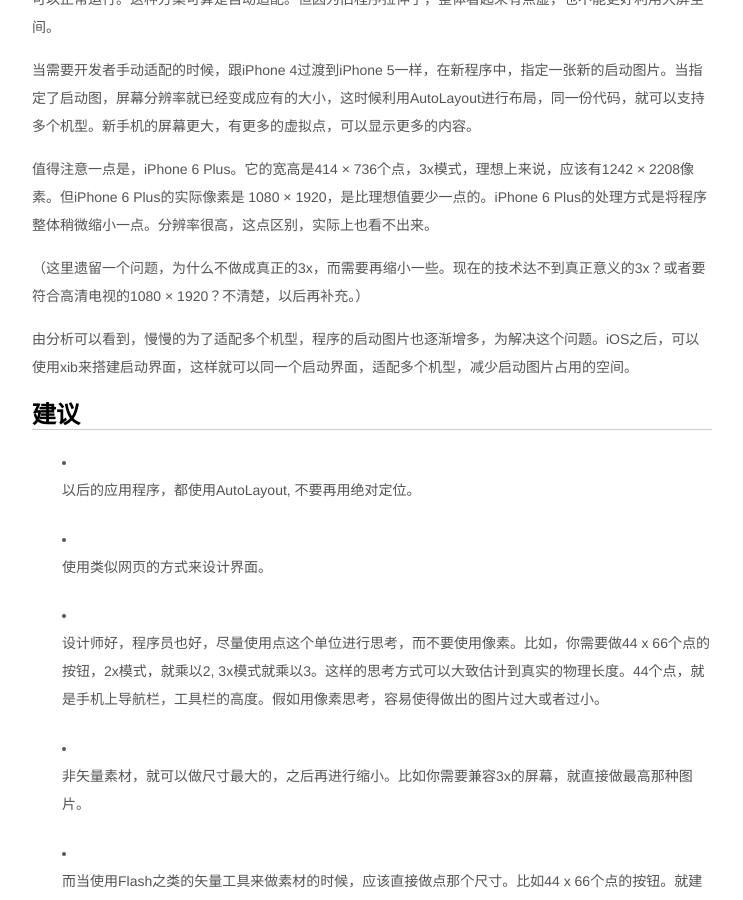
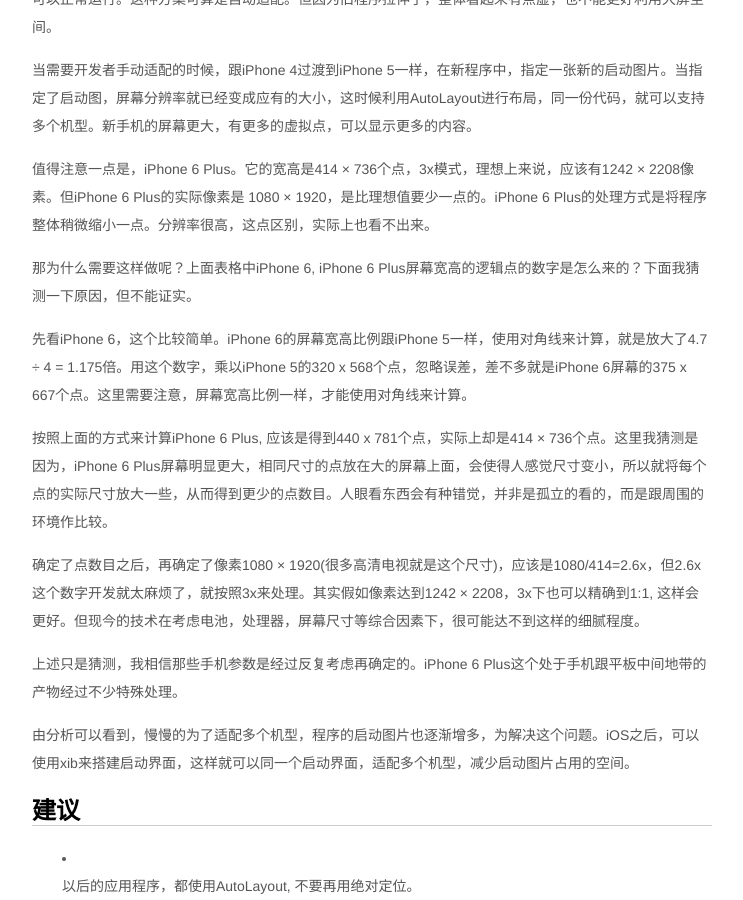
Before and after one commit to jzpangpang/hjcapple.github.com, a Jekyll site: the page built from _posts/2014-10-10-iphone-screen.md, in a window 1280 px wide and 900 px high, scrolled down 9256 px. Shown: the whole window, without its empty margins (268-1011 px from the left). Built offline with Jekyll 4.4.1, drawn with Linux system fonts in a browser that asks for light colours; nearby versions of some CDN libraries; Markdown is read by kramdown in place of the engine named in the settings; some of the changed text lies outside the part shown.

Commit message:
修正iPhone屏幕适配的文字

```diff
--- a/_posts/2014-10-10-iphone-screen.md
+++ b/_posts/2014-10-10-iphone-screen.md
@@ -31,10 +31,10 @@
 
 开发iOS的时候，使用点作为基本单位会更加方便。列表对比
 
-| 机型            	| 屏幕宽高，单位点 | 屏幕模式
-|:--------------		|:---------------:|:----:|
-| iPhone 3GS		| 320 x 480 | 1x
-| iPhone 4 | 320 x 480 | 2x
+| 机型            	| 屏幕宽高，单位点 | 屏幕模式 | 对角线长度
+|:--------------		|:---------------:|:----:|---------
+| iPhone 3GS		| 320 x 480 | 1x | 3.5英寸
+| iPhone 4 | 320 x 480 | 2x | 3.5英寸
 
 这里的屏幕模式可以初步理解成，一个点等于多少个像素。2x，就是1个点等于2个像素。
 
@@ -67,13 +67,13 @@
 
 iPhone 5
 -----
-2012年，苹果发布iPhone 5。我们将所有机型对比，依然采用点作为单位。
+2012年，苹果发布iPhone 5。我们将所有机型对比。
 
-| 机型            	| 屏幕宽高，单位点 | 屏幕模式
-|:--------------		|:---------------:|:---:
-| iPhone 3GS		| 320 x 480 | 1x
-| iPhone 4 | 320 x 480 | 2x
-| iPhone 5 | 320 * 568 | 2x
+| 机型            	| 屏幕宽高，单位点 | 屏幕模式 | 对角线长度
+|:--------------		|:---------------:|:---:|--------
+| iPhone 3GS		| 320 x 480 | 1x | 3.5英寸
+| iPhone 4 | 320 x 480 | 2x | 4英寸
+| iPhone 5 | 320 * 568 | 2x | 4英寸
 
 跟iPhone 4做比较, iPhone 5的宽度保持不变。高度增加568 - 480 = 88个点。
 
@@ -148,13 +148,13 @@
 -------
 2014年，iPhone 6, iPhone 6 Plus发布后，情况又有新的变化。再次比较所有iPhone机型。
 
-| 机型            	| 屏幕宽高，单位点 | 屏幕模式
-|--------------		|---------------|
-| iPhone 3GS		| 320 x 480 | 1x
-| iPhone 4 | 320 x 480 | 2x
-| iPhone 5 | 320 x 568 | 2x
-| iPhone 6 | 375 x 667 | 2x
-| iPhone 6 Plus | 414 × 736 | 3x
+| 机型            	| 屏幕宽高，单位点 | 屏幕模式 | 对角线长度
+|--------------		|---------------| -----| ------
+| iPhone 3GS		| 320 x 480 | 1x | 3.5英寸
+| iPhone 4 | 320 x 480 | 2x | 3.5英寸
+| iPhone 5 | 320 x 568 | 2x | 4英寸
+| iPhone 6 | 375 x 667 | 2x | 4.7英寸
+| iPhone 6 Plus | 414 × 736 | 3x | 5.5英寸
 
 屏幕尺寸再度分裂。但是我们比较iPhone 5 跟 iPhone 6的宽高比例。
 
@@ -172,7 +172,15 @@
 
 值得注意一点是，iPhone 6 Plus。它的宽高是414 × 736个点，3x模式，理想上来说，应该有1242 × 2208像素。但iPhone 6 Plus的实际像素是 1080 × 1920，是比理想值要少一点的。iPhone 6 Plus的处理方式是将程序整体稍微缩小一点。分辨率很高，这点区别，实际上也看不出来。
 
-（这里遗留一个问题，为什么不做成真正的3x，而需要再缩小一些。现在的技术达不到真正意义的3x？或者要符合高清电视的1080 × 1920？不清楚，以后再补充。）
+那为什么需要这样做呢？上面表格中iPhone 6, iPhone 6 Plus屏幕宽高的逻辑点的数字是怎么来的？下面我猜测一下原因，但不能证实。
+
+先看iPhone 6，这个比较简单。iPhone 6的屏幕宽高比例跟iPhone 5一样，使用对角线来计算，就是放大了4.7 ÷ 4 = 1.175倍。用这个数字，乘以iPhone 5的320 x 568个点，忽略误差，差不多就是iPhone 6屏幕的375 x 667个点。这里需要注意，屏幕宽高比例一样，才能使用对角线来计算。
+
+按照上面的方式来计算iPhone 6 Plus, 应该是得到440 x 781个点，实际上却是414 × 736个点。这里我猜测是因为，iPhone 6 Plus屏幕明显更大，相同尺寸的点放在大的屏幕上面，会使得人感觉尺寸变小，所以就将每个点的实际尺寸放大一些，从而得到更少的点数目。人眼看东西会有种错觉，并非是孤立的看的，而是跟周围的环境作比较。
+
+确定了点数目之后，再确定了像素1080 × 1920(很多高清电视就是这个尺寸)，应该是1080/414=2.6x，但2.6x这个数字开发就太麻烦了，就按照3x来处理。其实假如像素达到1242 × 2208，3x下也可以精确到1:1, 这样会更好。但现今的技术在考虑电池，处理器，屏幕尺寸等综合因素下，很可能达不到这样的细腻程度。
+
+上述只是猜测，我相信那些手机参数是经过反复考虑再确定的。iPhone 6 Plus这个处于手机跟平板中间地带的产物经过不少特殊处理。
 
 由分析可以看到，慢慢的为了适配多个机型，程序的启动图片也逐渐增多，为解决这个问题。iOS之后，可以使用xib来搭建启动界面，这样就可以同一个启动界面，适配多个机型，减少启动图片占用的空间。
 
```
